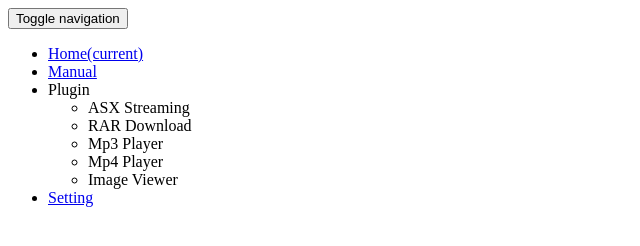
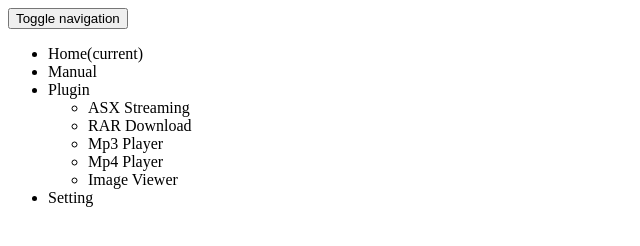
Before and after one commit to senakriel/Responsive_Berryz_Skin, a plain HTML site: page index.html in a window 1280 px wide. Shown: the whole page, without its empty margins (0-640 px from the left). Drawn offline with Linux system fonts and the light colour scheme.

Commit message:
outerHTML 수정

```diff
--- a/index.html
+++ b/index.html
@@ -4,6 +4,7 @@
     <title>베리즈</title>
 </head>
 <body>
+    </div>
     <div class="main">
         <div class="container">
             <div class="top">
@@ -16,13 +17,8 @@
                     </button>
                     <div class="collapse navbar-collapse" id="bs-example-navbar-collapse-1">
                         <ul class="nav navbar-nav">
-                            <li><a href="/">Home<span class="sr-only">(current)</span></a></li>
-                            <li>
-                                <div name="remove_code">
-                                    <script type="text/javascript">
-                                        document.write("<a href=\"http://" + location.host + "/_skin/html/manual.html\">Manual</a>");
-                                    </script>
-                                </div>
+                            <li onclick=";">Home<span class="sr-only">(current)</span></li>
+                            <li id="manual">
                             </li>
                             <li class="dropdown">
                                 <a class="dropdown-toggle" data-toggle="dropdown" role="button" aria-expanded="false">Plugin<span class="caret"></span></a>
@@ -34,12 +30,7 @@
                                     <li onclick=";">Image Viewer</li>
                                 </ul>
                             </li>
-                            <li>
-                                <div name="remove_code">
-                                    <script type="text/javascript">
-                                        document.write("<a href=\"http://" + location.host + "/_skin/html/setting.html\">Setting</a>");
-                                    </script>
-                                </div>
+                            <li id="setting">
                             </li>
                         </ul>
                     </div>
@@ -52,10 +43,9 @@
 
         </div>
     </div>
-    <div name="remove_code">
         <script type="text/javascript">
-            document.getElementsByName("remove_code").innerHTML = "";
+            document.getElementById('manual').outerHTML = "<li onclick=\"location.href=\'http://" + location.host + "/_skin/html/manual.html\';\">Manual</li>";
+            document.getElementById('setting').outerHTML = "<li onclick=\"location.href=\'http://" + location.host + "/_skin/html/setting.html\';\">Setting</li>";
         </script>
-    </div>
 </body>
 </html>
```
